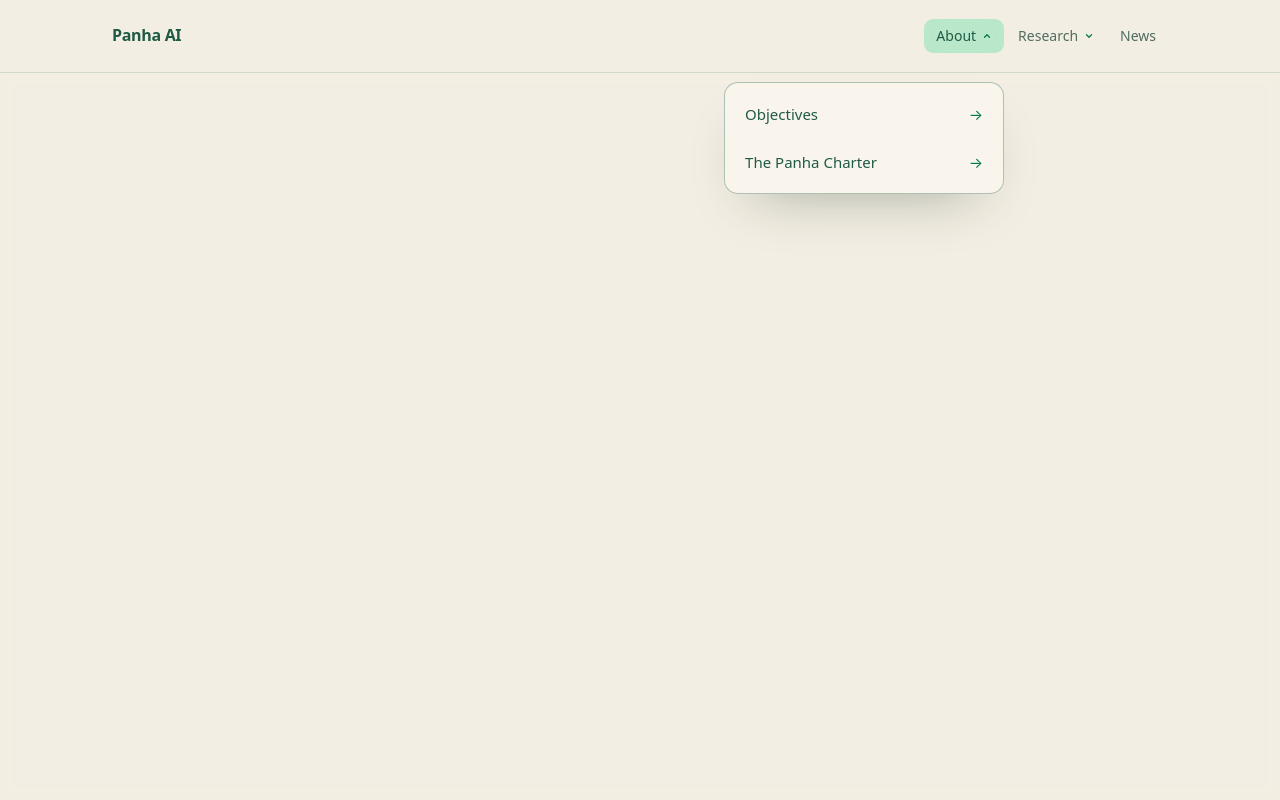
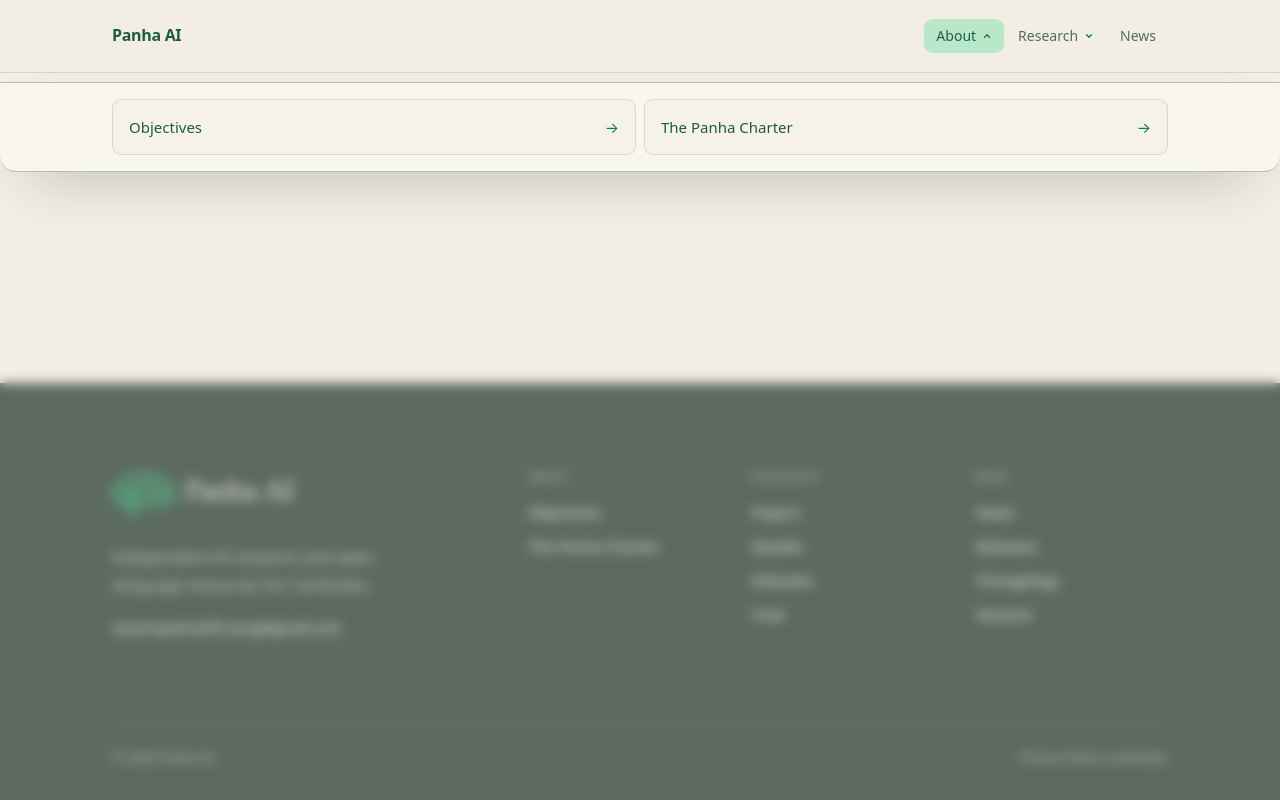
Before and after one commit to sovannpanhaseng/panha-ai, a Next.js app: page / in a window 1280 px wide. Both pictures are taken after a click on the button "About". Built offline with nearby package versions, Linux system fonts and the light colour scheme.

Commit message:
Make navbar menus full width and add footer
Turn the About and Research panels into edge-to-edge mega menus with a full-width frosted surface. Add a site footer with the visible logo, complete About/Research/News navigation, contact email, and copyright.

```diff
--- a/app/globals.css
+++ b/app/globals.css
@@ -236,7 +236,6 @@ main {
 }
 
 .site-header__inner {
-  position: relative;
   display: flex;
   align-items: center;
   gap: 24px;
@@ -275,7 +274,6 @@ main {
 }
 
 .nav-item {
-  position: relative;
   display: flex;
   align-items: center;
   height: var(--header-height);
@@ -334,16 +332,13 @@ main {
   position: absolute;
   top: 100%;
   right: 0;
+  left: 0;
   z-index: 60;
-  width: 280px;
+  width: auto;
   padding-top: 10px;
   visibility: hidden;
   pointer-events: none;
   transition: visibility 0s linear 0.24s;
-}
-
-.nav-panel[data-menu="research"] {
-  width: 300px;
 }
 
 .nav-panel.is-open {
@@ -353,16 +348,17 @@ main {
 }
 
 .nav-card {
-  padding: 8px;
   border: 1px solid var(--line-strong);
-  border-radius: 14px;
-  background: color-mix(in srgb, var(--paper-soft) 82%, transparent);
+  border-right: 0;
+  border-left: 0;
+  border-radius: 0 0 16px 16px;
+  background: color-mix(in srgb, var(--paper-soft) 86%, transparent);
   -webkit-backdrop-filter: blur(18px);
   backdrop-filter: blur(18px);
   box-shadow: 0 24px 60px -30px rgba(12, 35, 26, 0.4);
   opacity: 0;
-  transform: translateY(-12px) scale(0.98);
-  transform-origin: top right;
+  transform: translateY(-12px) scale(0.99);
+  transform-origin: top center;
   transition: opacity 0.18s ease, transform 0.24s cubic-bezier(0.2, 0.7, 0.2, 1);
 }
 
@@ -371,25 +367,38 @@ main {
   transform: translateY(0) scale(1);
 }
 
+.nav-card__inner {
+  width: 100%;
+  max-width: var(--max-width);
+  margin-inline: auto;
+  padding: 16px var(--gutter);
+}
+
+.nav-card__links {
+  display: grid;
+  grid-template-columns: repeat(auto-fit, minmax(200px, 1fr));
+  gap: 8px;
+}
+
 .nav-card__link {
   display: flex;
   align-items: center;
   justify-content: space-between;
   gap: 12px;
-  padding: 11px 12px;
-  border-radius: 8px;
+  padding: 15px 16px;
+  border: 1px solid var(--line);
+  border-radius: 9px;
+  background: color-mix(in srgb, var(--paper) 45%, transparent);
   color: var(--ink);
   font-size: 0.9375rem;
-  transition: background-color 0.18s ease, color 0.18s ease;
-}
-
-.nav-card__link + .nav-card__link {
-  margin-top: 2px;
+  transition: background-color 0.18s ease, border-color 0.18s ease,
+    color 0.18s ease;
 }
 
 .nav-card__link:hover,
 .nav-card__link:focus-visible {
   background: var(--logo-green);
+  border-color: var(--logo-green);
   color: #062a1d;
   outline: 2px solid var(--ink);
   outline-offset: -2px;
@@ -908,11 +917,6 @@ main {
   gap: 48px;
 }
 
-.site-footer__cols {
-  display: grid;
-  gap: 32px;
-}
-
 .site-footer .brand__mark {
   width: 64px;
   --logo-hole: var(--footer-bg);
@@ -920,18 +924,41 @@ main {
 
 .site-footer .brand__word {
   font-family: var(--serif);
-  font-size: 1.625rem;
+  font-size: 1.75rem;
   font-weight: 400;
   letter-spacing: -0.03em;
 }
 
 .site-footer__tagline {
-  max-width: 32ch;
+  max-width: 34ch;
   margin-top: 20px;
   color: var(--footer-muted);
+  line-height: 1.7;
 }
 
-.site-footer h4 {
+.site-footer__email {
+  display: inline-block;
+  margin-top: 18px;
+  padding-bottom: 2px;
+  border-bottom: 1px solid var(--footer-line);
+  color: var(--footer-ink);
+  font-size: 0.875rem;
+  word-break: break-word;
+  transition: color 0.2s ease, border-color 0.2s ease;
+}
+
+.site-footer__email:hover {
+  border-color: var(--logo-green);
+  color: var(--logo-green);
+}
+
+.site-footer__nav {
+  display: grid;
+  grid-template-columns: repeat(auto-fit, minmax(150px, 1fr));
+  gap: 32px;
+}
+
+.site-footer__heading {
   font-family: var(--mono);
   font-size: 0.6875rem;
   font-weight: 500;
@@ -943,25 +970,17 @@ main {
 .site-footer__links {
   display: grid;
   gap: 10px;
-  margin-top: 18px;
+  margin-top: 16px;
   font-size: 0.9375rem;
 }
 
-.site-footer__links a,
-.site-footer__links li {
+.site-footer__link {
   color: var(--footer-ink);
-}
-
-.site-footer__links a {
   transition: color 0.2s ease;
 }
 
-.site-footer__links a:hover {
+.site-footer__link:hover {
   color: var(--logo-green);
-}
-
-.site-footer__links li.is-muted {
-  color: var(--footer-muted);
 }
 
 .site-footer__bottom {
@@ -1136,12 +1155,6 @@ main {
   }
 }
 
-@media (min-width: 600px) {
-  .site-footer__cols {
-    grid-template-columns: 1fr 1fr;
-  }
-}
-
 @media (min-width: 600px) and (max-width: 859px) {
   .card__visual {
     min-height: 440px;
@@ -1163,14 +1176,8 @@ main {
   }
 
   .site-footer__top {
-    grid-template-columns: minmax(0, 1.15fr) minmax(0, 1fr);
+    grid-template-columns: minmax(0, 1.1fr) minmax(0, 2fr);
     gap: 64px;
-  }
-
-  .site-footer__cols {
-    display: grid;
-    grid-template-columns: 1fr 1fr;
-    gap: 32px;
   }
 }
 
@@ -1202,26 +1209,6 @@ main {
 @media (max-width: 859px) {
   .brand__mark {
     width: 28.9px;
-  }
-}
-
-@media (max-width: 700px) {
-  .nav-item {
-    position: static;
-  }
-
-  .nav-panel {
-    right: var(--gutter);
-    left: var(--gutter);
-    width: auto;
-  }
-
-  .nav-panel[data-menu="research"] {
-    width: auto;
-  }
-
-  .nav-card {
-    transform-origin: top center;
   }
 }
 
--- a/app/layout.tsx
+++ b/app/layout.tsx
@@ -1,6 +1,7 @@
 import { Analytics } from "@vercel/analytics/next";
 import type { Metadata, Viewport } from "next";
 import { SiteHeader } from "@/components/site-header";
+import { SiteFooter } from "@/components/site-footer";
 import "./globals.css";
 
 export const metadata: Metadata = {
@@ -29,6 +30,7 @@ export default function RootLayout({
         <div className="site" id="top">
           <SiteHeader />
           {children}
+          <SiteFooter />
         </div>
         {process.env.NODE_ENV === "production" && <Analytics />}
       </body>
--- a/components/site-footer.tsx
+++ b/components/site-footer.tsx
@@ -1,56 +1,86 @@
+import Link from "next/link";
 import { LogoMark } from "@/components/logo";
+import { PlaceholderLink } from "@/components/placeholder-link";
+
+const ABOUT_LINKS = ["Objectives", "The Panha Charter"];
+const RESEARCH_LINKS = ["Papers", "Models", "Datasets", "Chat"];
+const NEWS_LINKS = [
+  { label: "News", href: "/news" },
+  { label: "Releases", href: "/news#releases" },
+  { label: "Changelogs", href: "/news#changelogs" },
+  { label: "General", href: "/news#general" },
+];
 
 export function SiteFooter() {
   const year = new Date().getFullYear();
 
   return (
-    <footer className="site-footer" id="contact">
+    <footer className="site-footer">
       <div className="site-footer__inner">
         <div className="site-footer__top">
-          <div>
-            <a className="brand" href="#top" aria-label="Panha AI — back to top">
+          <div className="site-footer__brand">
+            <Link className="brand" href="/" aria-label="Panha AI — home">
               <LogoMark className="brand__mark" compact />
               <span className="brand__word">Panha AI</span>
-            </a>
+            </Link>
 
             <p className="site-footer__tagline">
               Independent AI research and open language resources for Cambodia.
             </p>
+
+            <a
+              className="site-footer__email"
+              href="mailto:sovannpanha359.seng@gmail.com"
+            >
+              sovannpanha359.seng@gmail.com
+            </a>
           </div>
 
-          <div className="site-footer__cols">
-            <div>
-              <h4>Explore</h4>
+          <nav className="site-footer__nav" aria-label="Footer">
+            <div className="site-footer__group">
+              <h2 className="site-footer__heading">About</h2>
               <ul className="site-footer__links">
-                <li>
-                  <a href="#about">About</a>
-                </li>
-                <li>
-                  <a href="#models">Models</a>
-                </li>
-                <li>
-                  <a href="#datasets">Datasets</a>
-                </li>
+                {ABOUT_LINKS.map((item) => (
+                  <li key={item}>
+                    <PlaceholderLink className="site-footer__link">
+                      {item}
+                    </PlaceholderLink>
+                  </li>
+                ))}
               </ul>
             </div>
 
-            <div>
-              <h4>Contact</h4>
+            <div className="site-footer__group">
+              <h2 className="site-footer__heading">Research</h2>
               <ul className="site-footer__links">
-                <li>
-                  <a href="mailto:sovannpanha359.seng@gmail.com">
-                    sovannpanha359.seng@gmail.com
-                  </a>
-                </li>
-                <li className="is-muted">Phnom Penh, Cambodia</li>
+                {RESEARCH_LINKS.map((item) => (
+                  <li key={item}>
+                    <PlaceholderLink className="site-footer__link">
+                      {item}
+                    </PlaceholderLink>
+                  </li>
+                ))}
               </ul>
             </div>
-          </div>
+
+            <div className="site-footer__group">
+              <h2 className="site-footer__heading">News</h2>
+              <ul className="site-footer__links">
+                {NEWS_LINKS.map((item) => (
+                  <li key={item.href}>
+                    <Link className="site-footer__link" href={item.href}>
+                      {item.label}
+                    </Link>
+                  </li>
+                ))}
+              </ul>
+            </div>
+          </nav>
         </div>
 
         <div className="site-footer__bottom">
           <p>© {year} Panha AI</p>
-          <p>Frontier AI for Cambodia.</p>
+          <p>Phnom Penh, Cambodia</p>
         </div>
       </div>
     </footer>
--- a/components/site-header.tsx
+++ b/components/site-header.tsx
@@ -169,6 +169,8 @@ export function SiteHeader() {
                     onMouseLeave={scheduleClose}
                   >
                     <div className="nav-card">
+                      <div className="nav-card__inner">
+                        <div className="nav-card__links">
                           {menu.items.map((item) => (
                             <a
                               key={item}
@@ -177,11 +179,16 @@ export function SiteHeader() {
                               onClick={handlePlaceholderClick}
                             >
                               <span>{item}</span>
-                          <span className="nav-card__arrow" aria-hidden="true">
+                              <span
+                                className="nav-card__arrow"
+                                aria-hidden="true"
+                              >
                                 →
                               </span>
                             </a>
                           ))}
+                        </div>
+                      </div>
                     </div>
                   </div>
                 </div>
```
Lines whose indentation alone changed are shown as unchanged.
